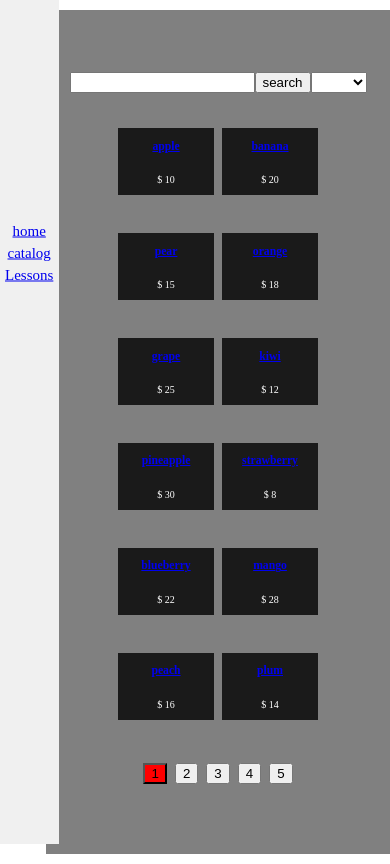
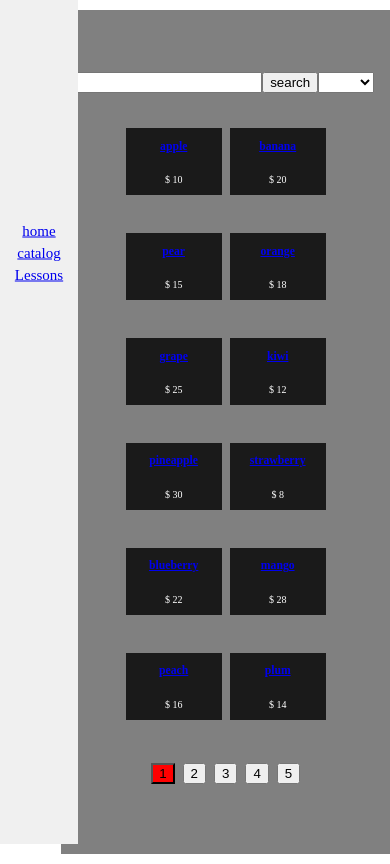
Before and after one commit to DmitriStark/Eccomerse-client, a React (Vite) app: page /products in a window 390 px wide. Built offline with nearby package versions, Linux system fonts and the light colour scheme.

Commit message:
css games

```diff
--- a/src/index.css
+++ b/src/index.css
@@ -98,20 +98,28 @@ nav {
     font-size: 10px;
   }
   nav {
-    width: 15%;
+    width: 20%;
     font-size: 15px;
+
+  }
+  nav .navbar{
+    display: flex;
+    text-align: center;
+    align-items: center;
+    justify-content: center;
   }
   .navbar {
     position: fixed;
     left: 0;
     top: 0;
     display: flex;
-    flex-direction: column;
     gap: 5px;
     padding: 5px;
     box-sizing: border-box;
     top: 30%;
     transform: translateY(-50%);
+    text-align: center;
+    width: 20%;
   }
 
   .navbar ul {
@@ -122,19 +130,20 @@ nav {
 
   .navbar li {
     margin: 5px 0;
+
   }
 
   .main {
     margin: 10px;
     flex: 1;
     padding: 15%;
-    margin-left: 15%;
+    margin-left: 20%;
     display: flex;
     flex-direction: column;
     justify-content: space-between;
     align-items: center;
     min-height: 100vh;
-    width: calc(100vw - 15%);
+    width: calc(100vw - 20%);
     /* Adjusted width to take into account the margin-left */
     background-color: gray;
     color: white;
```
